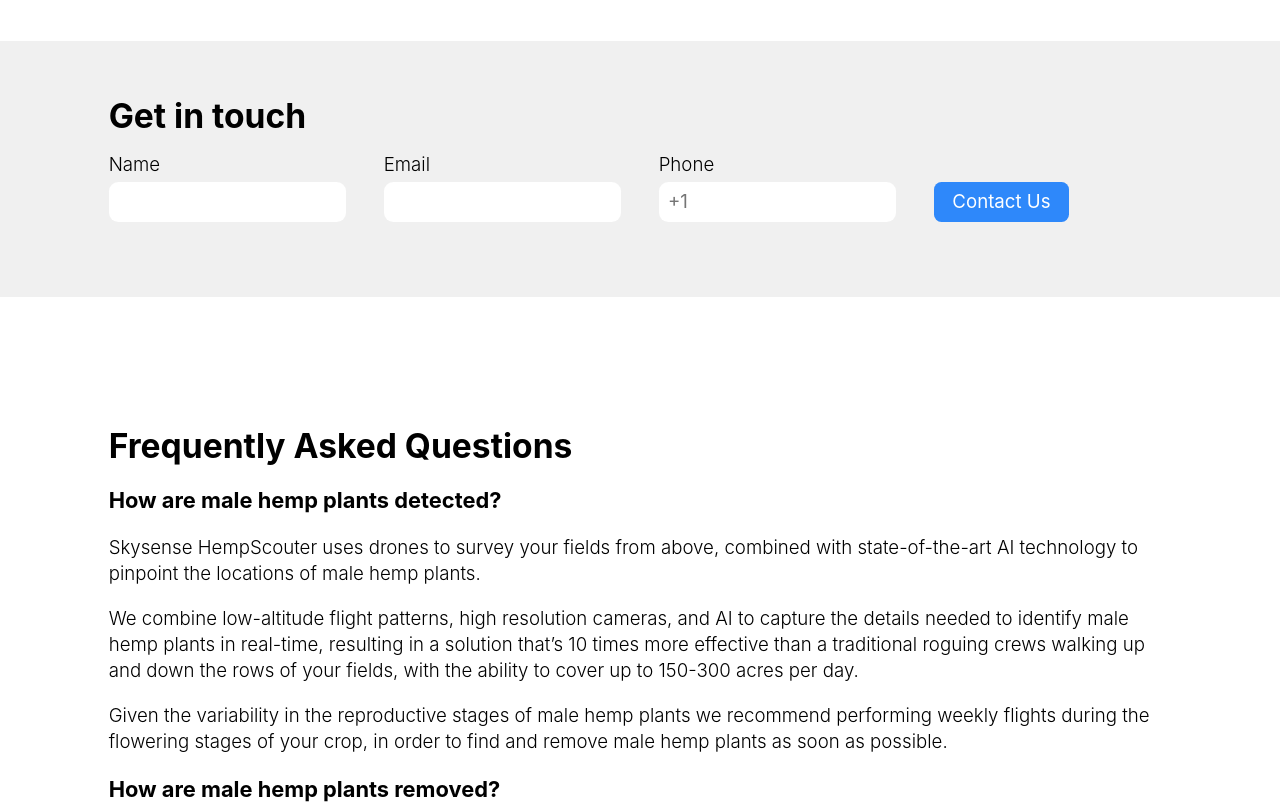
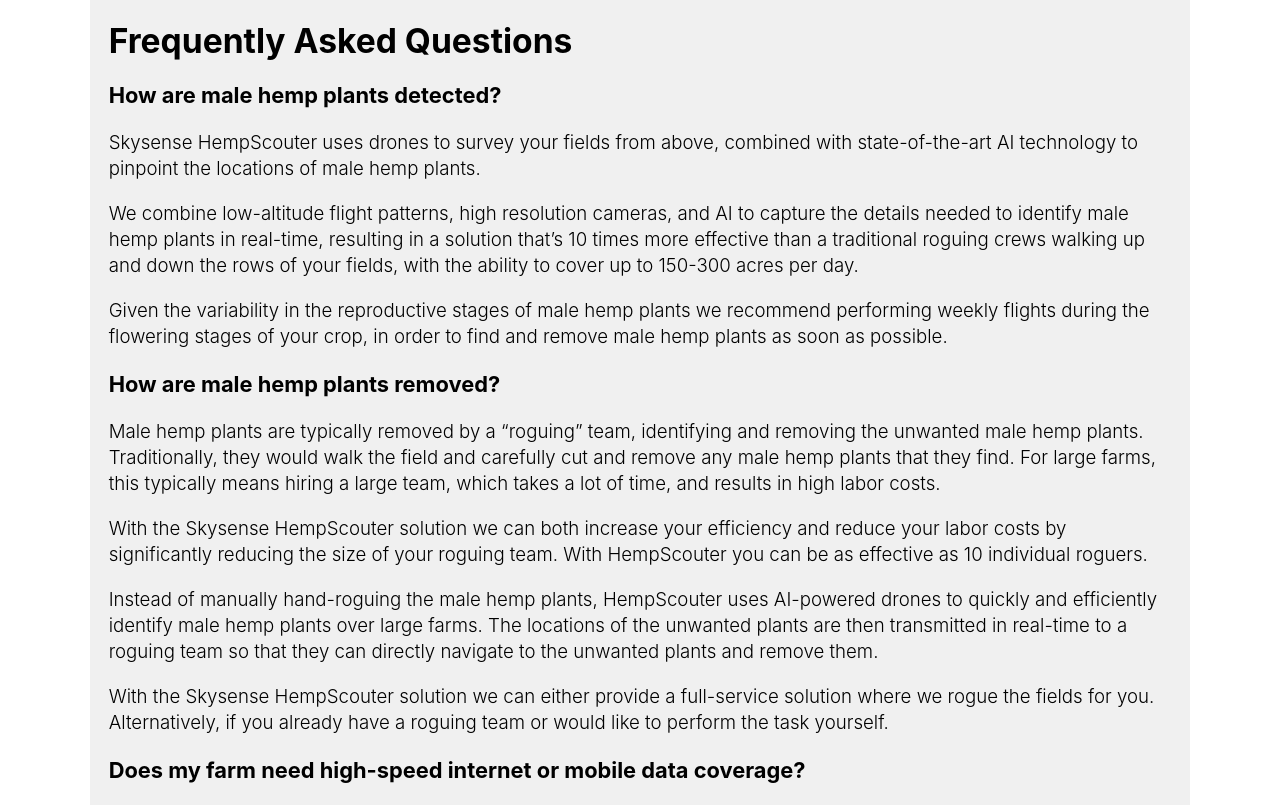
Before and after one commit to skysense/hempscouter-website, a website: page index.html in a window 1280 px wide. Shown: the part 5740-6545 px from the top of the page. Drawn offline with nearby package versions, Linux system fonts and the light colour scheme.

Commit message:
Updating contact

```diff
--- a/index.html
+++ b/index.html
@@ -26,6 +26,11 @@
 
   <!-- Turnstile -->
   <script src="https://challenges.cloudflare.com/turnstile/v0/api.js" async defer></script>
+
+  <!-- Helpscout Beacon -->
+  <script type="text/javascript">!function(e,t,n){function a(){var e=t.getElementsByTagName("script")[0],n=t.createElement("script");n.type="text/javascript",n.async=!0,n.src="https://beacon-v2.helpscout.net",e.parentNode.insertBefore(n,e)}if(e.Beacon=n=function(t,n,a){e.Beacon.readyQueue.push({method:t,options:n,data:a})},n.readyQueue=[],"complete"===t.readyState)return a();e.attachEvent?e.attachEvent("onload",a):e.addEventListener("load",a,!1)}(window,document,window.Beacon||function(){});</script>
+  <script type="text/javascript">window.Beacon('init', 'f38589e3-427f-4004-b474-9caf958bef7a')</script>
+  <script type="text/javascript">window.Beacon('config', { color: '#2e88fa' })</script>
 </head>
 
 <body>
@@ -38,16 +43,16 @@
       <a href="#pricing">Pricing</a>
       <a href="#product">Product</a>
       <a href="#company">Company</a>
-      <a href="#contact">Contact</a>
+      <a href="javascript:window.Beacon('open')">Contact</a>
     </nav>
-    <a class="btn" href="#contact">Speak to Sales</a>
+    <a class="btn" href="javascript:window.Beacon('open')">Speak to Sales</a>
   </header>
 
   <div class="hero">
     <div>
       <h1>Find and Remove Male Hemp Plants</h1>
       <p>Increase CBD yield and reduce labor costs by 10X</p>
-      <a class="btn" href="#contact">Speak to Sales</a>
+      <a class="btn" href="javascript:window.Beacon('open')">Speak to Sales</a>
     </div>
     <video autoplay loop muted playsinline poster="img/preview.jpg">
       <source
@@ -170,7 +175,7 @@
           </div>
         </li>
       </ul>
-      <a href="#contact" class="btn">Speak to Sales</a>
+      <a href="javascript:window.Beacon('open')" class="btn">Speak to Sales</a>
     </div>
   </section>
 
@@ -245,35 +250,7 @@
     </div>
   </section>
 
-  <div class="alt" id="contact">
-    <section class="contact">
-      <h2>Get in touch</h2>
-      <form method="POST" action="https://app.skysense.ag/contact">
-        <div class="flex">
-          <div>
-            <label>Name</label>
-            <input type="text" name="name" required="required" />
-          </div>
-          <div>
-            <label>Email</label>
-            <input type="text" name="email" required="required" />
-          </div>
-          <div>
-            <label>Phone</label>
-            <input type="tel" name="phone" placeholder="+1" />
-          </div>
-          <div>
-            <button type="submit" class="btn">Contact Us</button>
-          </div>
-          <input type="hidden" name="language" value="en">
-          <input type="hidden" name="type" value="hempscouter">
-        </div>
-        <div class="cf-turnstile" data-sitekey="0x4AAAAAAAdJSPdA27x_X1le" data-theme="light"></div>
-      </form>
-    </section>
-  </div>
-
-  <section>
+  <section class="alt">
     <h2>Frequently Asked Questions</h2>
 
     <h3>How are male hemp plants detected?</h3>
@@ -324,11 +301,11 @@
 
   </section>
 
-  <div class="alt">
+  <div>
     <section>
       <h2>How can we help?</h2>
       <p>Get in touch or speak to sales to learn more about HempScouter.</p>
-      <a class="btn" href="#contact">Contact us</a>
+      <a class="btn" href="javascript:window.Beacon('open')">Contact us</a>
     </section>
   </div>
 
@@ -348,7 +325,7 @@
           <a href="#company">Company</a>
         </div>
         <div>
-          <a href="#contact">Contact</a>
+          <a href="javascript:window.Beacon('open')">Contact</a>
         </div>
       </div>
       <div class="copyright">Terms & Privacy Policy. © 2022 Skysense Inc. All rights reserved.</div>
```
Also changed, not shown: package.json (added, +12 -0 lines), 3 other files.
